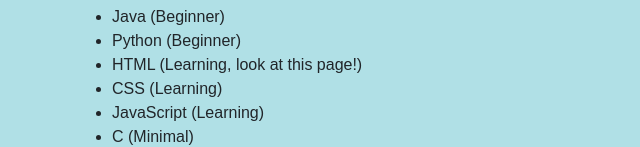
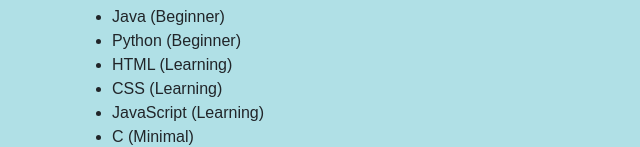
Before and after one commit to VinceBec/VinceBec.github.io, a plain HTML site: page bio.html in a window 1280 px wide. Shown: the part 177-324 px from the top of the page, without its empty margins (318-958 px from the left). Drawn offline with nearby package versions, Linux system fonts and the light colour scheme.

Commit message:
removed a comment

```diff
--- a/bio.html
+++ b/bio.html
@@ -35,7 +35,7 @@
       <ul>
         <li>Java (Beginner)</li>
         <li>Python (Beginner)</li>
-        <li>HTML (Learning, look at this page!)</li>
+        <li>HTML (Learning)</li>
         <li>CSS (Learning)</li>
         <li>JavaScript (Learning)</li>
         <li>C (Minimal)</li>
```
